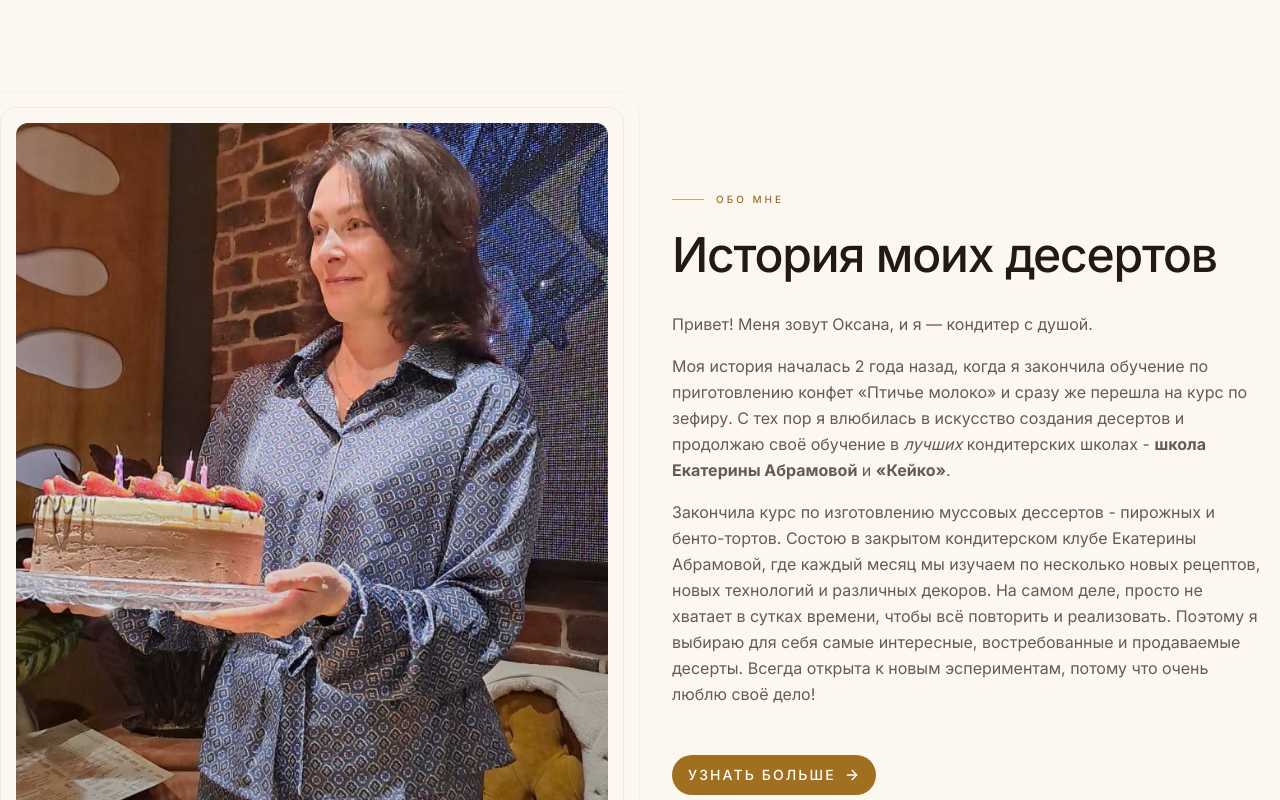
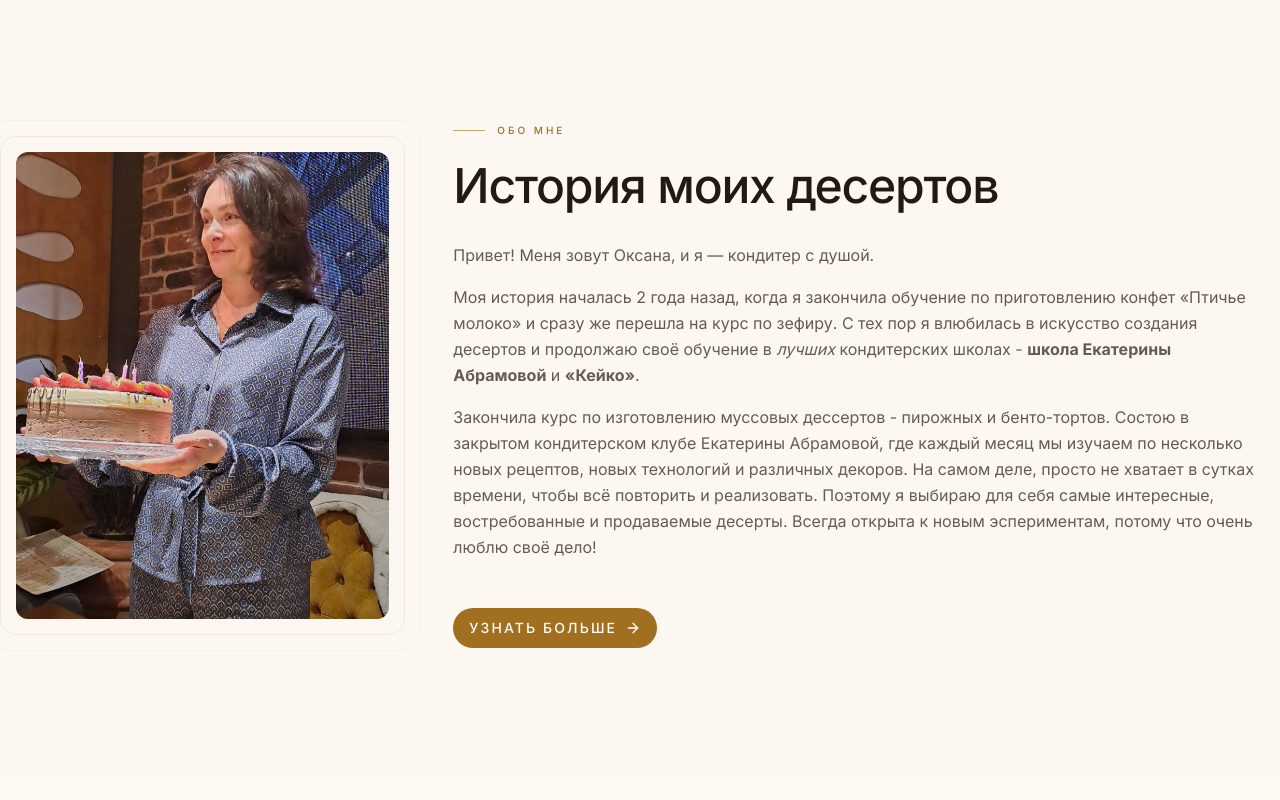
Before and after one commit to mirolyubovN/zefirka, a Next.js app: page / in a window 1280 px wide. Shown: the part 3660-4460 px from the top of the page. Built offline with nearby package versions, Linux system fonts and the light colour scheme; no server answers.

Commit message:
update about section

```diff
--- a/app/page.tsx
+++ b/app/page.tsx
@@ -192,14 +192,14 @@ function AboutPreviewSection() {
 	return (
 		<section className="relative overflow-hidden bg-secondary/30 py-24 dark:bg-card/30 lg:py-32">
 			<div className="container mx-auto px-4">
-				<div className="grid items-center gap-16 lg:grid-cols-2">
+				<div className="grid items-center gap-16 lg:grid-cols-3">
 					<AnimatedFadeIn direction="left">
 						<div className="relative">
 							{/* Decorative frame */}
 							<div className="absolute -inset-4 rounded-2xl border border-primary/10" />
 							<div className="absolute -inset-8 rounded-3xl border border-primary/5" />
 
-							<div className="relative aspect-[4/5] overflow-hidden rounded-xl">
+							<div className="relative aspect-square max-w-2/3 lg:max-w-full lg:aspect-[4/5] overflow-hidden rounded-xl">
 								<Image
 									src={about.photo}
 									alt="Обо мне"
@@ -212,7 +212,7 @@ function AboutPreviewSection() {
 							</div>
 						</div>
 					</AnimatedFadeIn>
-
+					<div className='lg:col-span-2'>
 					<AnimatedFadeIn direction="right">
 						<div>
 							{/* Section tag */}
@@ -244,6 +244,7 @@ function AboutPreviewSection() {
 							</Button>
 						</div>
 					</AnimatedFadeIn>
+					</div>
 				</div>
 			</div>
 		</section>
```
